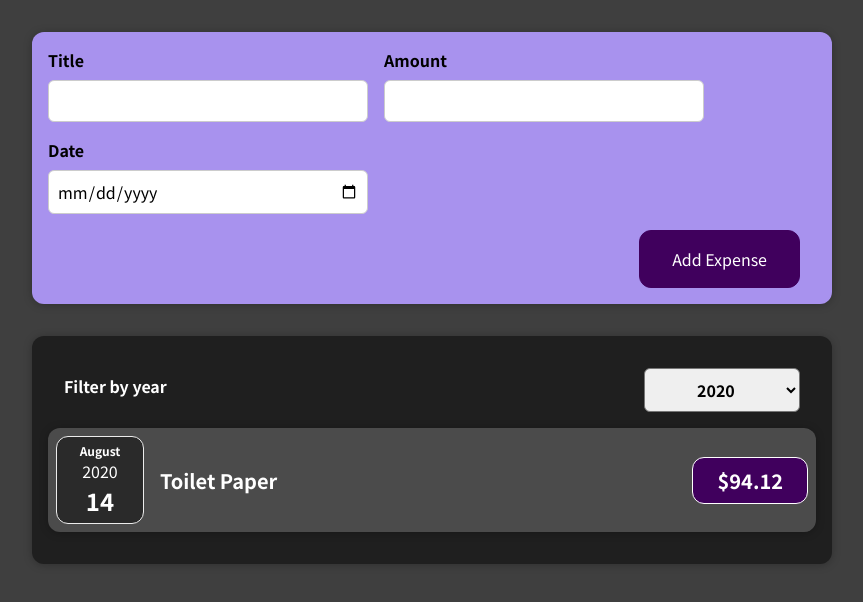
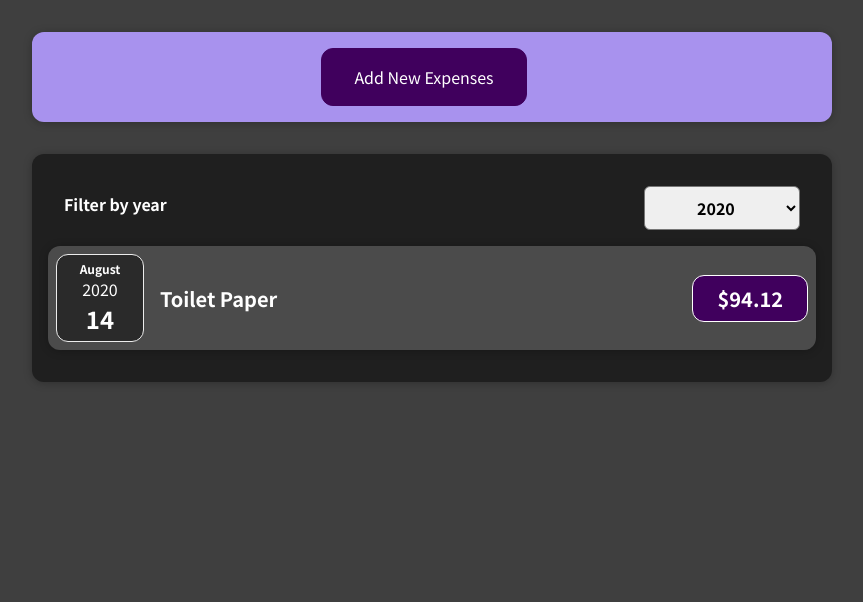
Before and after one commit to Jeonghyeonuk/prac-react, a React (Create React App) app in the folder 01-starting-setup/: page / in a window 1280 px wide. Shown: the top 602 px of the page, without its empty margins (208-1071 px from the left). Built offline with nearby package versions, Linux system fonts and the light colour scheme.

Commit message:
컨텐츠 조건부 렌더링

```diff
--- a/01-starting-setup/src/components/Expenses/ExpenseItem.js
+++ b/01-starting-setup/src/components/Expenses/ExpenseItem.js
@@ -3,9 +3,10 @@
 import Card from "../UI/Card";
 import ExpenseDate from "./ExpenseDate";
 
+// class대신 className을 사용해야한다. Class는 자바스크립트 예약어이기 때문에
 function ExpenseItem(props) {
   return (
-    // class대신 className을 사용해야한다. Class는 자바스크립트 예약어이기 때문에
+    <li>
       <Card className="expense-item">
         {/* {} 를 이용해서 자바스크립트 코드를 작성 할 수 있다.
        Date는 객체기때문에 문자열로 변환이 필요하다. */}
@@ -15,6 +16,7 @@
           <div className="expense-item__price">${props.amount}</div>
         </div>
       </Card>
+    </li>
   );
 }
 
--- a/01-starting-setup/src/components/Expenses/Expenses.js
+++ b/01-starting-setup/src/components/Expenses/Expenses.js
@@ -1,5 +1,5 @@
 import React, { useState } from "react";
-import ExpenseItem from "./ExpenseItem"; // 사용할 컴포넌트를 가져온다.
+import ExpensesList from "./ExpensesList";
 import Card from "../UI/Card";
 import ExpensesFilter from "./ExpensesFilter";
 import "./Expenses.css";
@@ -14,6 +14,7 @@
   const filteredExpenses = props.items.filter((item) => {
     return item.date.getFullYear().toString() === filteredYear;
   });
+
   return (
     <div>
       <Card className="expenses">
@@ -21,14 +22,7 @@
           selected={filteredYear}
           onChangeFilter={onChangeHandler}
         />
-        {filteredExpenses.map((item) => (
-          <ExpenseItem
-            key={item.id}
-            title={item.title}
-            amount={item.amount}
-            date={item.date}
-          />
-        ))}
+        <ExpensesList items={filteredExpenses} />
       </Card>
     </div>
   );
--- /dev/null
+++ b/01-starting-setup/src/components/Expenses/ExpensesList.css
@@ -0,0 +1,9 @@
+.expenses-list {
+  list-style: none;
+  padding: 0;
+}
+
+.expenses-list__fallback {
+  color: white;
+  text-align: center;
+}
--- /dev/null
+++ b/01-starting-setup/src/components/Expenses/ExpensesList.js
@@ -0,0 +1,22 @@
+import React from "react";
+import "./ExpensesList.css";
+import ExpenseItem from "./ExpenseItem";
+function ExpensesList(props) {
+  if (props.items.length === 0) {
+    return <h2 className="expenses-list__fallback">Found no expenses</h2>;
+  }
+  return (
+    <ul className="expenses-list">
+      {props.items.map((item) => (
+        <ExpenseItem
+          key={item.id}
+          title={item.title}
+          amount={item.amount}
+          date={item.date}
+        />
+      ))}
+    </ul>
+  );
+}
+
+export default ExpensesList;
--- a/01-starting-setup/src/components/NewExpense/ExpenseForm.js
+++ b/01-starting-setup/src/components/NewExpense/ExpenseForm.js
@@ -65,6 +65,10 @@
     setEnteredAmount(""); // input의 value값에 양방향 바인딩
   };
 
+  const stopEditingHandler = () => {
+    props.onStopEditingHandler();
+  };
+
   return (
     <form onSubmit={submitHandler}>
       <div className="new-expense__controls">
@@ -98,6 +102,9 @@
         </div>
       </div>
       <div className="new-expense__actions">
+        <button onClick={stopEditingHandler} type="button">
+          Cancel
+        </button>
         <button type="submit">Add Expense</button>
       </div>
     </form>
--- a/01-starting-setup/src/components/NewExpense/NewExpense.js
+++ b/01-starting-setup/src/components/NewExpense/NewExpense.js
@@ -1,16 +1,33 @@
-import React from "react";
+import React, { useState } from "react";
 import "./NewExpense.css";
 import ExpenseForm from "./ExpenseForm";
 
 const NewExpense = (props) => {
+  const [isEditing, setIsEditing] = useState(false);
   const dataHandler = (enteredExpenseData) => {
     const expenseData = { ...enteredExpenseData, id: Math.random().toString() };
+    props.addExpenseData(expenseData);
+    setIsEditing(false);
+  };
 
-    props.addExpenseData(expenseData);
+  const startEditingHandler = () => {
+    setIsEditing(true);
+  };
+
+  const stopEditingHandler = () => {
+    setIsEditing(false);
   };
   return (
     <div className="new-expense">
-      <ExpenseForm onSaveExpenseData={dataHandler} />
+      {!isEditing && (
+        <button onClick={startEditingHandler}>Add New Expenses</button>
+      )}
+      {isEditing && (
+        <ExpenseForm
+          onStopEditingHandler={stopEditingHandler}
+          onSaveExpenseData={dataHandler}
+        />
+      )}
     </div>
   );
 };
```
Lines whose indentation alone changed are shown as unchanged.
